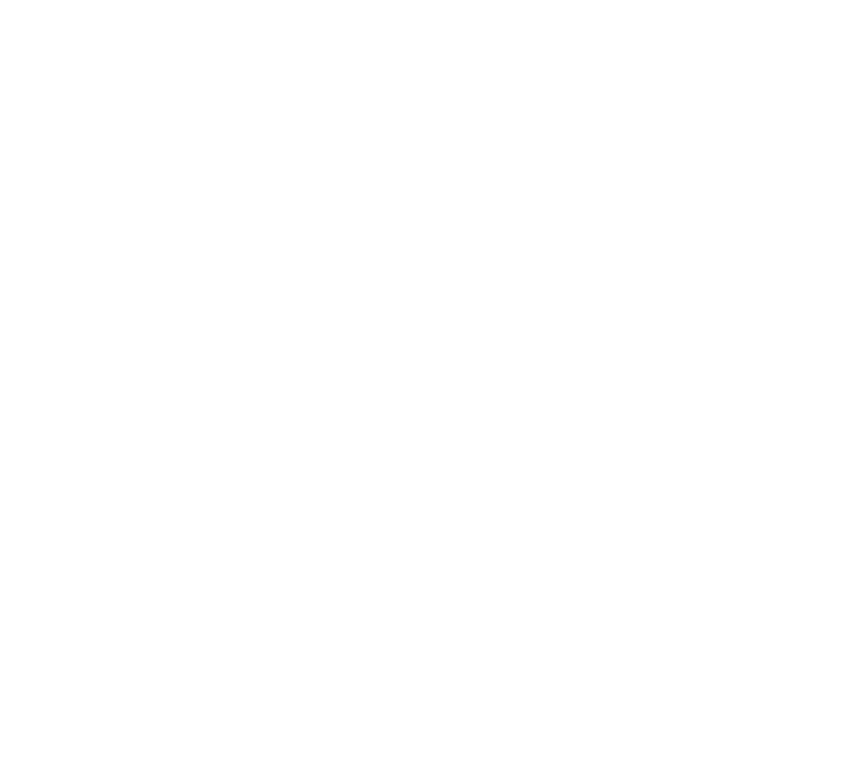
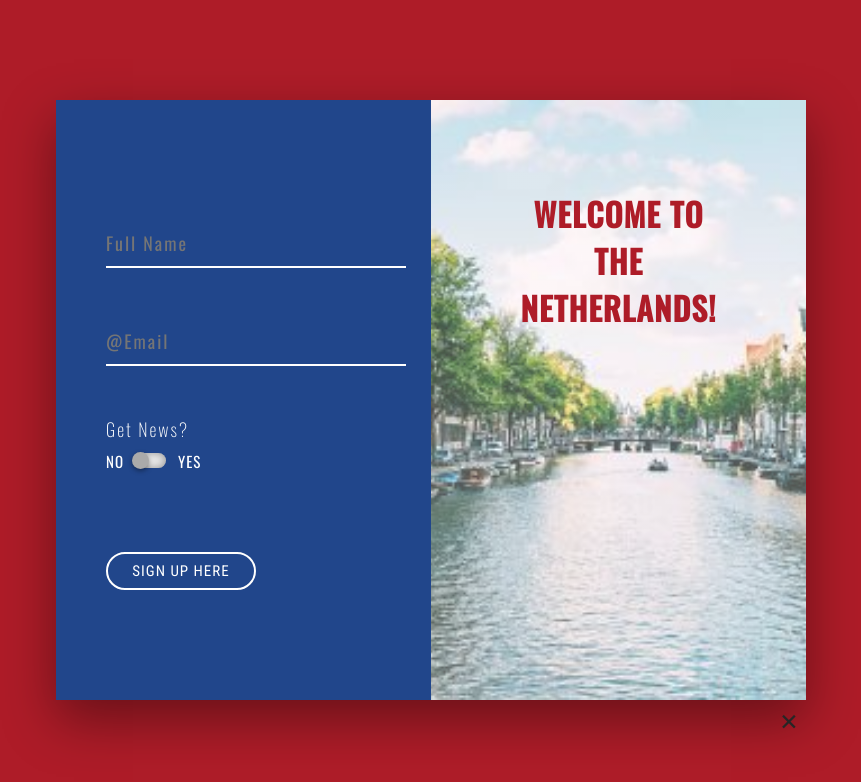
Before and after one commit to coderHook/sign-up-form-Netherlands, a plain HTML site: page index.html in a window 1280 px wide. Shown: the whole page, without its empty margins (209-1070 px from the left). Drawn offline with nearby package versions, Linux system fonts and the light colour scheme.

Commit message:
created the banner and sign up form and styled it

```diff
--- a/index.html
+++ b/index.html
@@ -11,6 +11,37 @@
 </head>
 <body>
 
+    <div class="container">
+        <div class="banner">
+            <h1 class="banner-heading">Subscribe Here!</h1>
+            <div class="arrow">
+                <i class="fas fa-arrow-down"></i>
+            </div>
+            <button class="banner-btn">Click Now!</button>
+        </div>
+
+        <div class="form-container">
+            <form action="" class="sign-up-form">
+                <input type="text" class="form-input" placeholder="Full Name">
+                <input type="email" class="form-input" placeholder="@Email">
+                <p>Get News?</p>
+                <label for="">No</label>
+                <input type="checkbox">
+                <label for="">Yes</label>
+                <!-- <input type="checkbox" checked> -->
+                <button type="button">Sign Up Here</button>
+            </form>
+
+            <div class="header">
+                <h1>Welcome to The Netherlands!</h1>
+            </div>
+
+            <div class="x-btn">&#10005;</div>
+
+        </div>
+
+    </div>
+
     <script src="app.js"></script>
 </body>
 </html>
--- a/style.css
+++ b/style.css
@@ -0,0 +1,211 @@
+* {
+    margin: 0;
+    padding: 0;
+}
+
+.container {
+    width: 100%;
+    height: 100vh;
+    /* background: linear-gradient(rgba(0, 0 , 0, .8), rgba(0, 0, 0, .7)),url(images/bg_nl.jpg) center no-repeat; */
+    background-color: #AE1C28;
+    background-size: cover;
+}
+
+.banner {
+    color: #fff;
+    width: 750px;
+    position: absolute;
+    top: 50%;
+    left: 50%;
+    transform: translate(-50%, -50%);
+    display: flex;
+    flex-direction: column;
+    justify-content: center;
+    align-items: center;
+    display: none;
+}
+
+.banner-heading {
+    font-family: 'Roboto Condensed', sans-serif;
+    font-size: 80px;
+    text-transform: uppercase;
+    margin-bottom: 80px;
+    border-top: 7px solid #fff;
+    border-bottom: 7px solid #fff;
+
+}
+
+.arrow {
+    font-size: 60px;
+    margin-bottom: 30px;
+    animation: anim 3s infinite;
+}
+
+.banner-btn {
+    color: #fff;
+    background: transparent;
+    width: 200px;
+    padding: 15px;
+    font-family: 'Roboto Condensed', sans-serif;
+    font-size: 18px;
+    text-transform: uppercase;
+    letter-spacing: 1.5px;
+    border-radius: 50px;
+    border: 2px solid #fff;
+    outline: none;
+    cursor: pointer;
+    transition: transform .3s;
+}
+
+.banner-btn:hover {
+    transform: translateY(-5px);
+}
+
+/*keyframes for using animation, we can create special css rules using also animation property*/
+@keyframes anim {
+    0% {transform: translateY(0)}
+    20% {transform: translateY(0)}
+    40% {transform: translateY(-30px)}
+    50% {transform: translateY(0)};
+    60% {transform: translateY(-15px)}
+    80% {transform: translateY(0px)}
+    60% {transform: translateY(0px)}
+}
+
+.form-container {
+    display: flex;
+    width: 750px;
+    height: 600px;
+    position: absolute;
+    top: 50%;
+    left: 50%;
+    transform: translate(-50%, -50%);
+    box-shadow: 0 20px 50px rgba(0, 0, 0, .4);
+
+}
+
+.sign-up-form {
+    width: 50%;
+    background-color: #21468B;
+    padding: 120px 50px;
+    box-sizing: border-box;
+
+}
+
+.form-input {
+    width: 300px;
+    font-family: 'Oswald', sans-serif;
+    font-size: 18px;
+    letter-spacing: 2px;
+    color: #AE1C28;
+    background-color: transparent;
+    border: none;
+    border-bottom: 2px solid #fff;
+    margin-bottom: 50px;
+    outline: none;
+    padding: 10px 0;
+    transition: border-bottom-color .8s;
+}
+
+.form-input:focus {
+    border-bottom-color: #AE1C28;
+}
+
+.sign-up-form p {
+    color: #fff;
+    font-family: 'Oswald', sans-serif;
+    font-size: 18px;
+    letter-spacing: 2px;
+    font-weight: 200;
+    margin-bottom: 8px;
+}
+
+.sign-up-form label {
+    color: #fff;
+    font-family: 'Oswald', sans-serif;
+    font-size: 15px;
+    letter-spacing: 1px;
+    text-transform: uppercase;
+}
+
+.sign-up-form input[type="checkbox"] {
+    position: relative;
+    -webkit-appearance: none;
+    -moz-appearance: none;
+    appearance: none;
+    width: 30px;
+    height: 15px;
+    background-color: #eee;
+    outline: none;
+    border-radius: 30px;
+    margin: 0 8px;
+    box-shadow: inset 0 0 10px rgba(0, 0, 0, .4);
+    transition: background-color .5s;
+}
+
+.sign-up-form input:checked[type="checkbox"] {
+    background-color: #AE1C28;
+}
+
+.sign-up-form input[type="checkbox"]::before {
+    content: '';
+    width: 17px;
+    height:17px;
+    background-color: #aaa;
+    position: absolute;
+    border-radius: 50%;
+    top: -1px;
+    left: -4px;
+    box-shadow: 0 2px 5px rgba(0, 0, 0, .4);
+    transition: left .5s;
+}
+
+.sign-up-form input:checked[type="checkbox"]::before {
+    left: 18px;
+}
+
+.sign-up-form button {
+    display: block;
+    margin-top: 80px;
+    width: 150px;
+    padding: 8px 5px;
+    background-color: transparent;
+    color: #fff;
+    border: 2px solid #fff;
+    border-radius: 50px;
+    outline: none;
+    font-family: 'Roboto Condensed', sans-serif;
+    font-size: 15px;
+    letter-spacing: 1px;
+    text-transform: uppercase;
+    cursor: pointer;
+}
+
+.header {
+    width: 50%;
+    background: linear-gradient(to top, rgba(255,255,255,.4), rgba(255,255,255,.2)), url(/images/bg_nl2.jpg) center no-repeat;
+    background-size: cover;
+    box-shadow: -10px 0 30px rgba(0, 0, 0, 0);
+    position: relative;
+}
+
+.header h1 {
+    position: absolute;
+    top: 15%;
+    left: 50%;
+    transform: translateX(-50%);
+    text-align: center;
+    color: #AE1C28;
+    font-family: 'Oswald', sans-serif;
+    text-transform: uppercase;
+    letter-spacing: 1px;
+}
+
+.x-btn {
+    position: absolute;
+    bottom: -6%;
+    right: 1%;
+    font-size: 23px;
+    color: #262626;
+    cursor: pointer;
+}
```
Also changed, not shown: images/bg1.jpeg (deleted), images/bg2.jpeg (deleted), images/bg_nl2.jpg (added), 1 other file.
